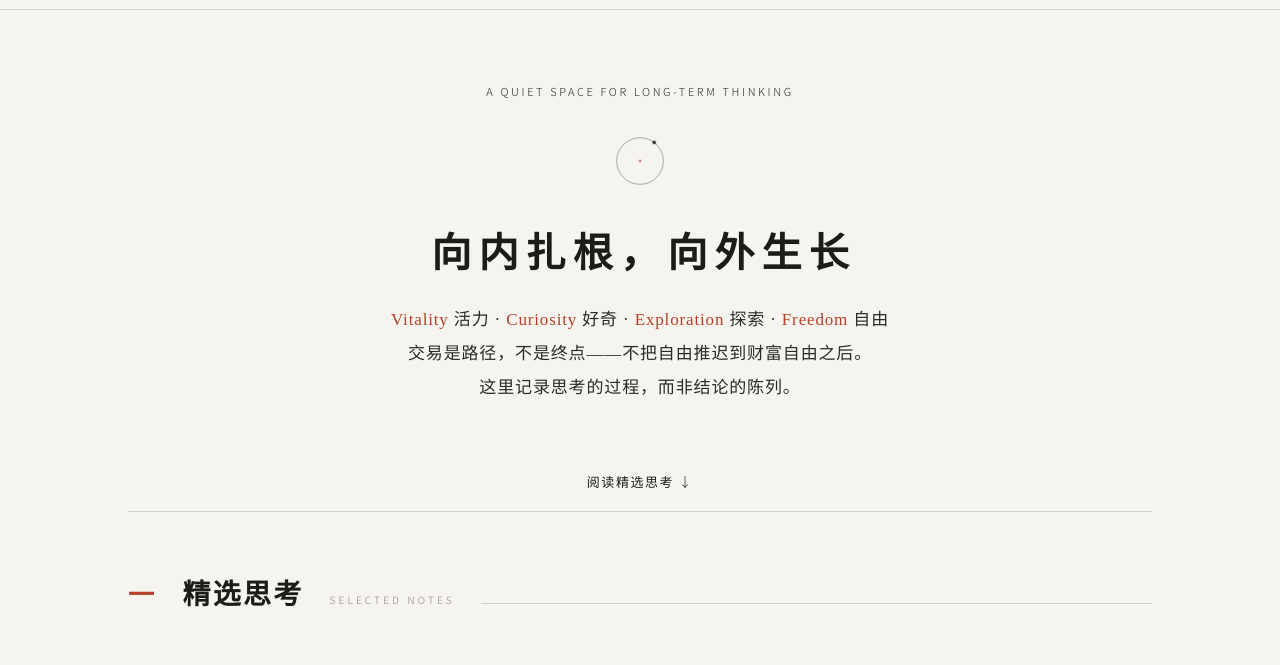
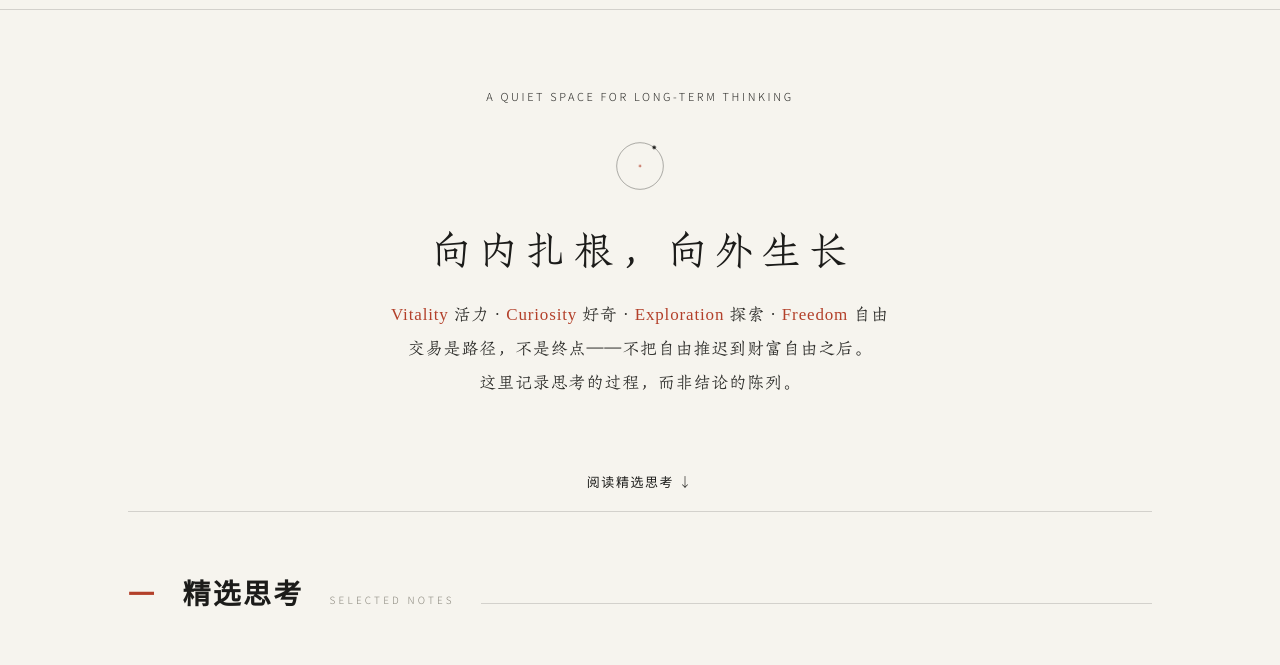
Before and after one commit to EvanYFM/digital-garden, a plain HTML site: page index.html in a window 1280 px wide. Shown: the part 79-744 px from the top of the page. Drawn offline with Linux system fonts and the light colour scheme.

Commit message:
feat(index): hero 文字改朱雀仿宋——子集 58 字形/16KB 自托管
- 上游 TrionesType/zhuque v0.212（开源，OFL），pyftsubset 按 hero 实际文字子集化
- 子集无拉丁码位：英文/数字自动落回 Noto Serif SC，符合「英文字体不变」
- 仅 index.html 内嵌 @font-face 作用 .hero h1/.statement，其他页与文章零影响
- h1 600→400：仿宋本体刀刻感，合成加粗会破坏字形

```diff
--- a/index.html
+++ b/index.html
@@ -126,13 +126,18 @@ html[data-theme="dark"] .taiji .disc{transform:rotate(180deg)}
 .mark .m-still{fill:var(--cinnabar)}
 .mark .breath{transform-origin:48px 48px;animation:breath 9s ease-in-out infinite}
 @keyframes breath{0%,100%{transform:scale(1)}50%{transform:scale(1.03)}}
+/* 朱雀仿宋子集：仅含本页 hero 文字（58 字形/16KB，无拉丁——英文自动落回 Noto Serif） */
+@font-face{
+  font-family:'Zhuque Hero';src:url('fonts/zhuque-hero.woff2') format('woff2');
+  font-weight:400;font-style:normal;font-display:swap;
+}
 .hero h1{
-  font-family:var(--serif);font-weight:600;
+  font-family:'Zhuque Hero',var(--serif);font-weight:400;
   font-size:40px;letter-spacing:.18em;text-indent:.18em;
   margin-bottom:24px;
 }
 .hero .statement{
-  font-family:var(--serif);font-size:17px;line-height:2;
+  font-family:'Zhuque Hero',var(--serif);font-size:17px;line-height:2;
   color:var(--charcoal);letter-spacing:.05em;max-width:34em;text-wrap:pretty;
 }
 .hero .statement em{font-style:normal;color:var(--cinnabar)}
```
Also changed, not shown: fonts/zhuque-hero.woff2 (added).
